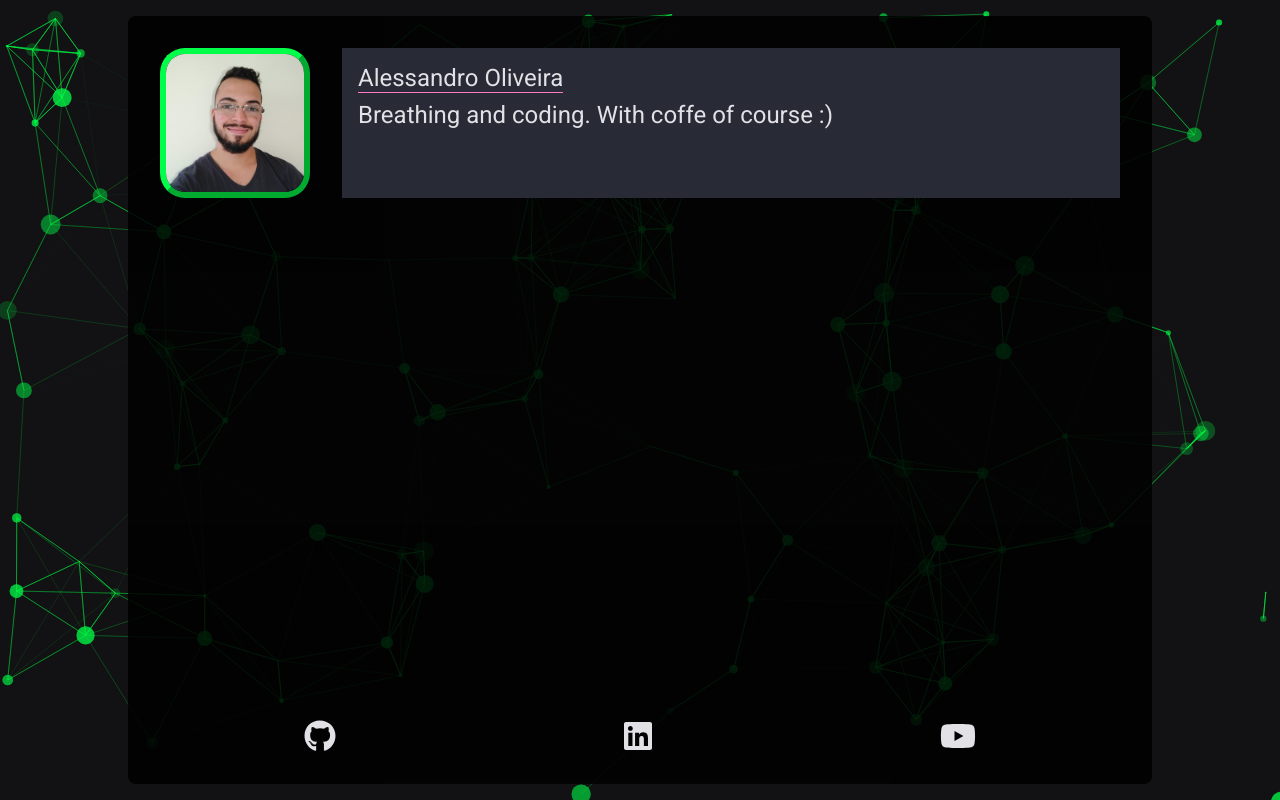
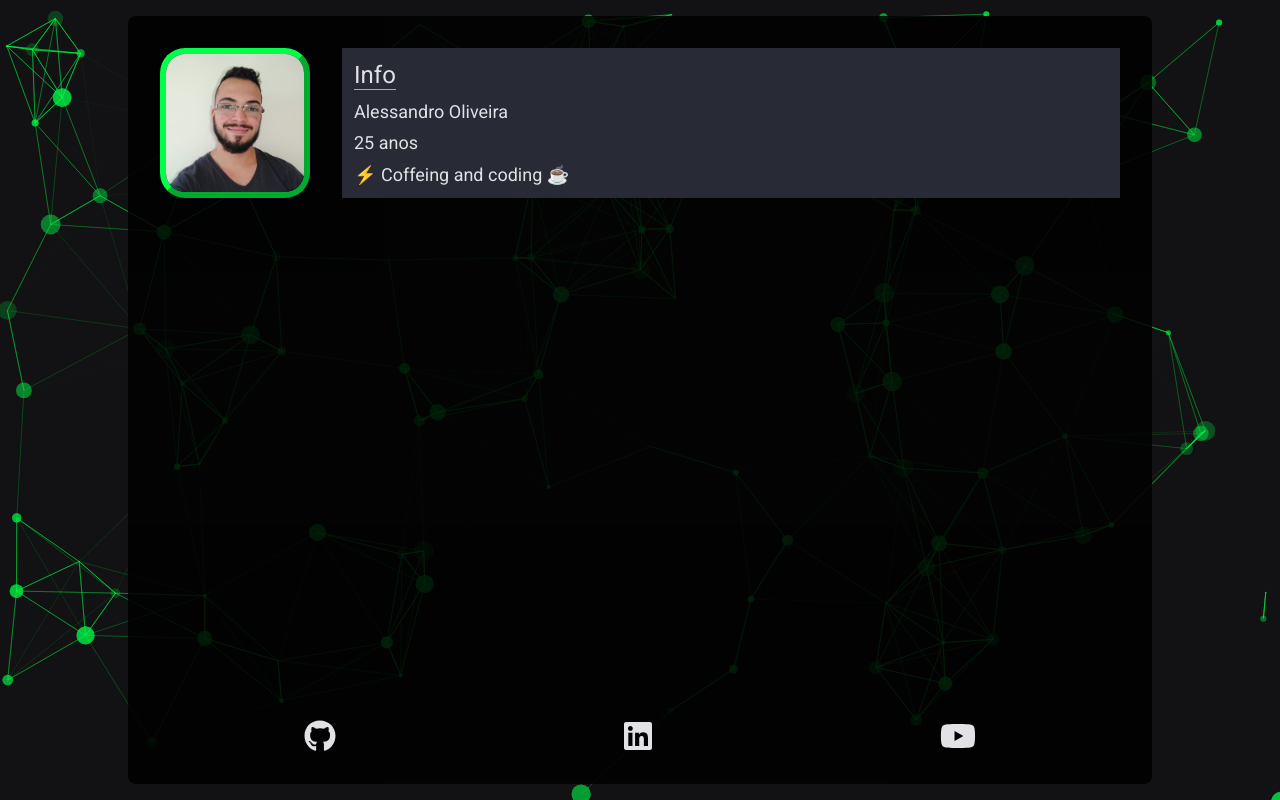
Before and after one commit to alecpo/alessandrooliveira, a Next.js app: page / in a window 1280 px wide. Built offline with nearby package versions, Linux system fonts and the light colour scheme.

Commit message:
Adding dracula theme and infos aside the avatar

```diff
--- a/src/components/Label/Label.tsx
+++ b/src/components/Label/Label.tsx
@@ -3,10 +3,17 @@ import Row from '../Row'
 import { StyledLabel } from './styles'
 import { LabelProps } from './types'
 
+const defaultProps: LabelProps = {
+  size: 'sm',
+  noMargin: false
+}
+
 function Label({ children, ...labelProps }: PropsWithChildren<LabelProps>) {
   return (
-    <Row marginBottom={8}>
-      <StyledLabel {...labelProps}>{children}</StyledLabel>
+    <Row marginBottom={labelProps.noMargin ? 0 : 8}>
+      <StyledLabel {...defaultProps} {...labelProps}>
+        {children}
+      </StyledLabel>
     </Row>
   )
 }
--- a/src/components/Label/styles.ts
+++ b/src/components/Label/styles.ts
@@ -6,6 +6,6 @@ export const StyledLabel = styled.span<LabelProps>`
   display: block;
   font-weight: ${({ strong }) => strong ? '700' : '400'};
   color: ${({ theme }) => theme.colors.text};
-  font-size: ${({ size }) => fontSizePicker[size] ?? fontSizePicker.sm}px;
-  border-bottom: ${({ underlineColor }) => underlineColor ? `1.5px solid ${underlineColor}` : ''};
+  font-size: ${({ size }) => fontSizePicker[size]}px;
+  border-bottom: ${({ underlineColor, noMargin }) => (underlineColor && !noMargin) ? `1.5px solid ${underlineColor}` : ''};
 `
--- a/src/components/Label/types.ts
+++ b/src/components/Label/types.ts
@@ -2,4 +2,5 @@ export interface LabelProps {
   strong?: boolean;
   size?: 'sm' | 'md' | 'lg';
   underlineColor?: string;
+  noMargin?: boolean;
 }
--- a/src/pages/index.tsx
+++ b/src/pages/index.tsx
@@ -4,15 +4,19 @@ import { Icon, Label } from '../components'
 import Row from '../components/Row'
 import { Container, Content, InfoContainer } from '../styles/pages/Home'
 import theme from '../styles/theme'
-import { particleProps } from '../utils'
+import { getAge, particleProps } from '../utils'
 import Head from 'next/head'
 import Aos from 'aos'
-import { useEffect } from 'react'
+import { useEffect, useMemo } from 'react'
 import 'aos/dist/aos.css'
 
 const { options: defaultOptions } = particleProps
 
 function Home() {
+  const age = useMemo(() => {
+    return getAge(new Date('07-19-1996'))
+  }, [])
+
   useEffect(() => {
     Aos.init({ duration: 1500 })
   }, [])
@@ -40,10 +44,12 @@ function Home() {
           />
           <InfoContainer>
             <Label size="md" underlineColor={theme.colors.dracula.pink}>
-              Alessandro Oliveira
+              Info
             </Label>
-            <Label size="md">
-              Breathing and coding. With coffe of course :)
+            <Label size="sm">Alessandro Oliveira</Label>
+            <Label size="sm">{age} anos</Label>
+            <Label size="sm" noMargin>
+              ⚡ Coffeing and coding ☕
             </Label>
           </InfoContainer>
         </Row>
--- a/src/styles/pages/Home.ts
+++ b/src/styles/pages/Home.ts
@@ -43,7 +43,8 @@ export const InfoContainer = styled.div`
   display: flex;
   flex-direction: column;
   flex: 1;
+  justify-content: space-around;
   height: 100%;
-  padding: 16px;
+  padding: 12px;
   background-color: ${({ theme }) => theme.colors.dracula.background};
 `
--- a/src/utils/index.ts
+++ b/src/utils/index.ts
@@ -105,3 +105,9 @@ export const particleProps: ParticlesProps = {
     }
   }
 }
+
+export function getAge(birthday) {
+  const ageDifMs = Date.now() - birthday.getTime()
+  const ageDate = new Date(ageDifMs)
+  return Math.abs(ageDate.getUTCFullYear() - 1970)
+}
```
